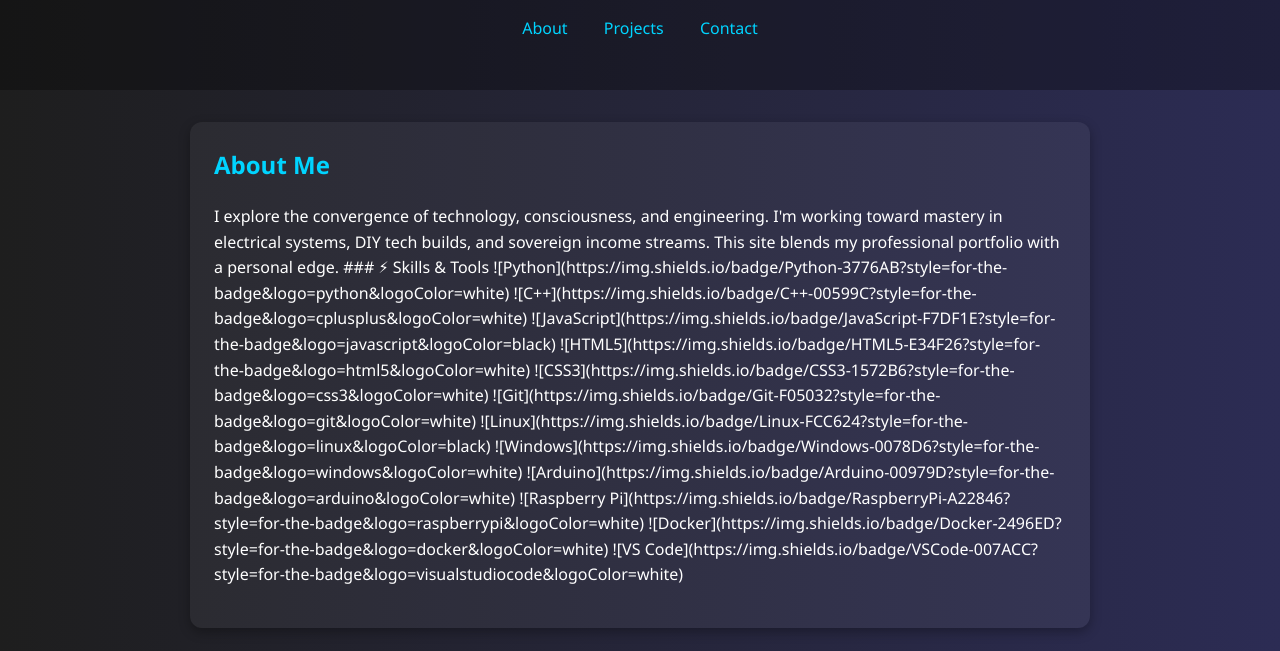
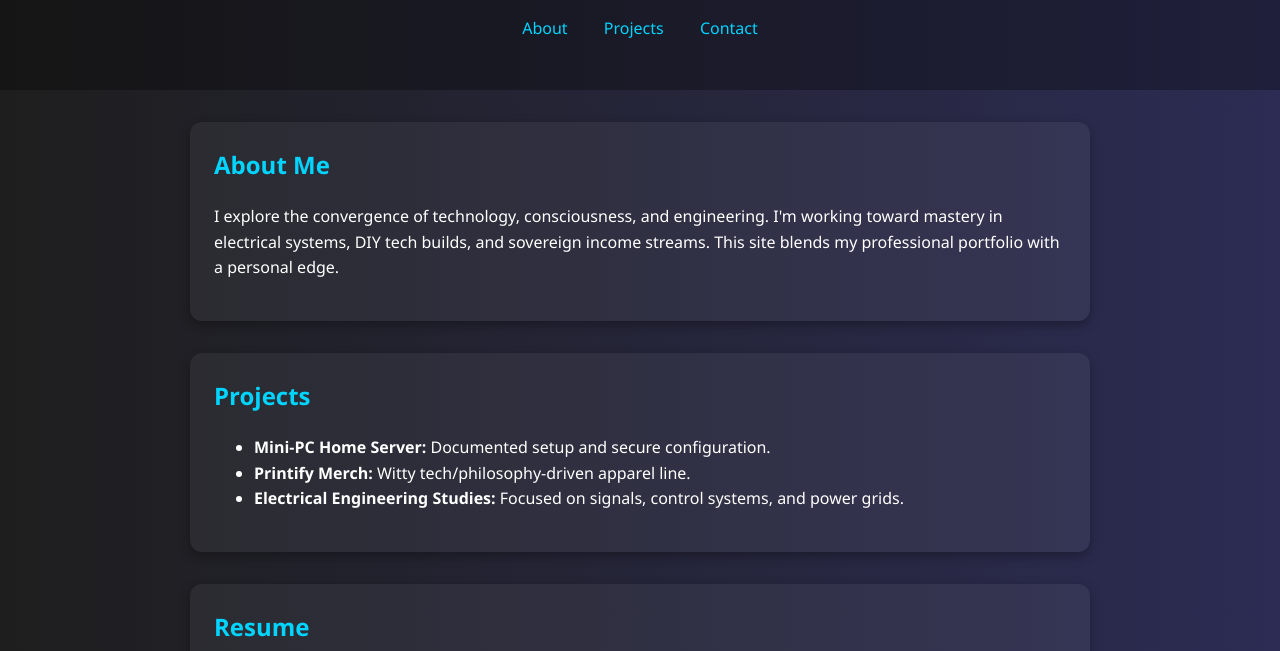
Before and after one commit to dan-ato/dan-ato.github.io, a plain HTML site: page index.html in a window 1280 px wide. Shown: the part 149-800 px from the top of the page. Drawn offline with Linux system fonts and the light colour scheme.

Commit message:
Update index.html
fix

```diff
--- a/index.html
+++ b/index.html
@@ -108,21 +108,6 @@
         I explore the convergence of technology, consciousness, and engineering.
         I'm working toward mastery in electrical systems, DIY tech builds, and sovereign income streams.
         This site blends my professional portfolio with a personal edge.
-        ### ⚡ Skills & Tools
-
-        ![Python](https://img.shields.io/badge/Python-3776AB?style=for-the-badge&logo=python&logoColor=white)
-        ![C++](https://img.shields.io/badge/C++-00599C?style=for-the-badge&logo=cplusplus&logoColor=white)
-        ![JavaScript](https://img.shields.io/badge/JavaScript-F7DF1E?style=for-the-badge&logo=javascript&logoColor=black)
-        ![HTML5](https://img.shields.io/badge/HTML5-E34F26?style=for-the-badge&logo=html5&logoColor=white)
-        ![CSS3](https://img.shields.io/badge/CSS3-1572B6?style=for-the-badge&logo=css3&logoColor=white)
-        ![Git](https://img.shields.io/badge/Git-F05032?style=for-the-badge&logo=git&logoColor=white)
-        ![Linux](https://img.shields.io/badge/Linux-FCC624?style=for-the-badge&logo=linux&logoColor=black)
-        ![Windows](https://img.shields.io/badge/Windows-0078D6?style=for-the-badge&logo=windows&logoColor=white)
-        ![Arduino](https://img.shields.io/badge/Arduino-00979D?style=for-the-badge&logo=arduino&logoColor=white)
-        ![Raspberry Pi](https://img.shields.io/badge/RaspberryPi-A22846?style=for-the-badge&logo=raspberrypi&logoColor=white)
-        ![Docker](https://img.shields.io/badge/Docker-2496ED?style=for-the-badge&logo=docker&logoColor=white)
-        ![VS Code](https://img.shields.io/badge/VSCode-007ACC?style=for-the-badge&logo=visualstudiocode&logoColor=white)
-
       </p>
     </section>
 
```
